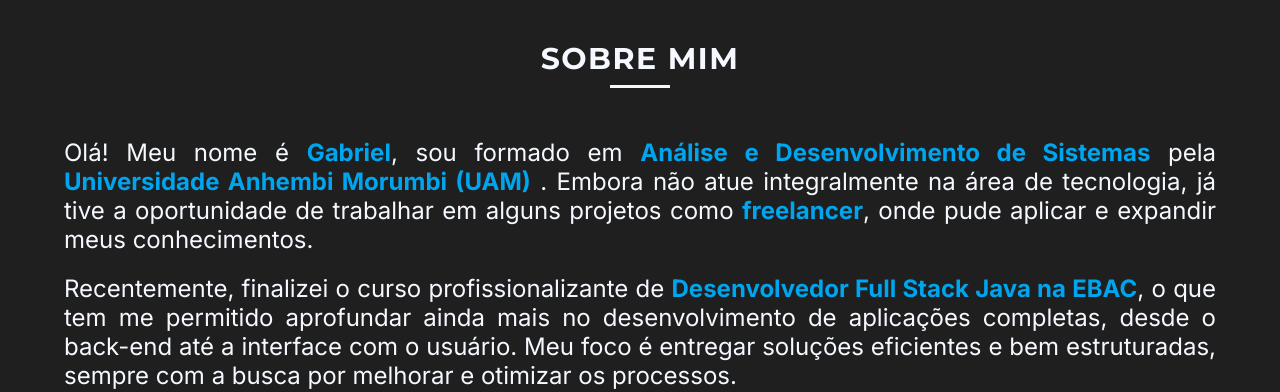
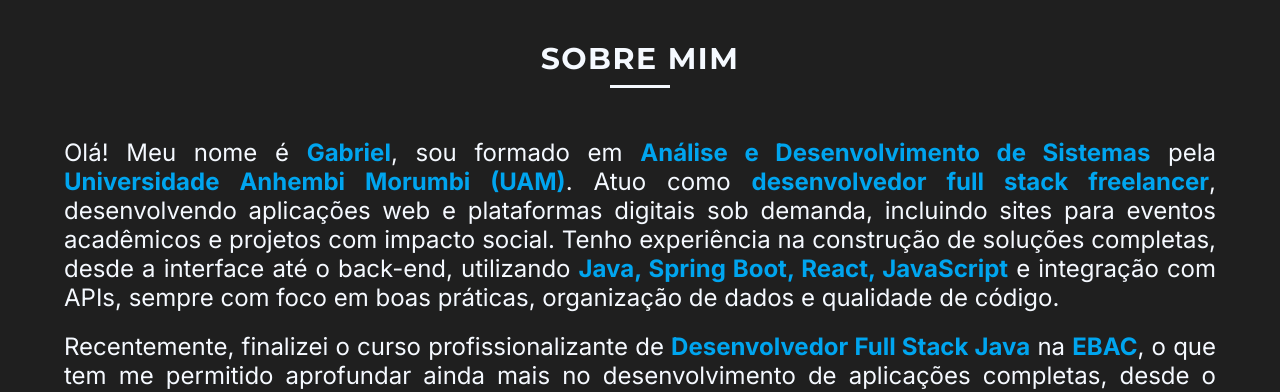
Before and after one commit to gabriel0725/NewPortifolio, a Next.js app: page / in a window 1280 px wide. Shown: the part 800-1192 px from the top of the page. Built offline with nearby package versions, Linux system fonts and the light colour scheme.

Commit message:
Atualização dos textos

```diff
--- a/src/components/AboutMe/index.tsx
+++ b/src/components/AboutMe/index.tsx
@@ -3,7 +3,6 @@
 import * as S from './styles'
 
 import DonwloadIconImg from '../../../assets/img/download_icon.png'
-
 
 const AboutMe = () => (
   <S.SectionAbout background="gray" title="Sobre mim">
@@ -12,15 +11,20 @@
         <p>
           Olá! Meu nome é <span>Gabriel</span>, sou formado em{' '}
           <span>Análise e Desenvolvimento de Sistemas</span> pela{' '}
-          <span>Universidade Anhembi Morumbi (UAM)</span> . Embora não atue
-          integralmente na área de tecnologia, já tive a oportunidade de
-          trabalhar em alguns projetos como <span>freelancer</span>, onde pude
-          aplicar e expandir meus conhecimentos.
+          <span>Universidade Anhembi Morumbi (UAM)</span>. Atuo como{' '}
+          <span>desenvolvedor full stack freelancer</span>, desenvolvendo
+          aplicações web e plataformas digitais sob demanda, incluindo sites
+          para eventos acadêmicos e projetos com impacto social. Tenho
+          experiência na construção de soluções completas, desde a interface até
+          o back-end, utilizando{' '}
+          <span>Java, Spring Boot, React, JavaScript</span> e integração com
+          APIs, sempre com foco em boas práticas, organização de dados e
+          qualidade de código.
         </p>
         <br />
         <p>
           Recentemente, finalizei o curso profissionalizante de{' '}
-          <span>Desenvolvedor Full Stack Java na EBAC</span>, o que tem me
+          <span>Desenvolvedor Full Stack Java</span> na <span>EBAC</span>, o que tem me
           permitido aprofundar ainda mais no desenvolvimento de aplicações
           completas, desde o back-end até a interface com o usuário. Meu foco é
           entregar soluções eficientes e bem estruturadas, sempre com a busca
@@ -107,7 +111,10 @@
           </S.IconsList>
         </div>
       </S.StacksContainer>
-      <S.BtnCV href="/CV/CVGabrielMachadoCoutinho.pdf" download="GabrielMachadoCoutinho_CV.pdf">
+      <S.BtnCV
+        href="/CV/CVGabrielMachadoCoutinho.pdf"
+        download="GabrielMachadoCoutinho_CV.pdf"
+      >
         <img src={DonwloadIconImg.src} alt="Download icon" />
         <p>CV Download</p>
       </S.BtnCV>
--- a/src/components/Contact/index.tsx
+++ b/src/components/Contact/index.tsx
@@ -7,7 +7,7 @@
 const Contact = () => (
   <Section background="gray" title={'Entre em contato'}>
     <ContactContainer>
-      <a href="https:wa.link/c7jmrq" target="_blank">
+      <a href="https://wa.link/c7jmrq" target="_blank">
         <img src={PhoneImg.src} alt="whatsapp" />
         (11) 96861-1732
       </a>
--- a/src/components/ProjectCarousel/index.tsx
+++ b/src/components/ProjectCarousel/index.tsx
@@ -84,7 +84,7 @@
           <a href="/ProjectsPage">
                 <ImgBtn type="black">
                   <img src={ProjectsImg.src} alt="projetos" />
-                  <p>Projetos</p>
+                  <p>Todos os Projetos</p>
                 </ImgBtn>
               </a>
       </BtnProjetos>
--- a/src/components/ProjectCarousel/styles.ts
+++ b/src/components/ProjectCarousel/styles.ts
@@ -97,8 +97,14 @@
       place-self: center;
       padding-bottom: 2%;
 
+
       ${ImgContainer} {
         border: 1px solid ${colors.blue};
+        gap: 0;
+
+        p {
+          margin-right: 20px;
+        }
       }
 `
 
```
Also changed, not shown: 1 other file (tests, documents, lock files or other folders).
